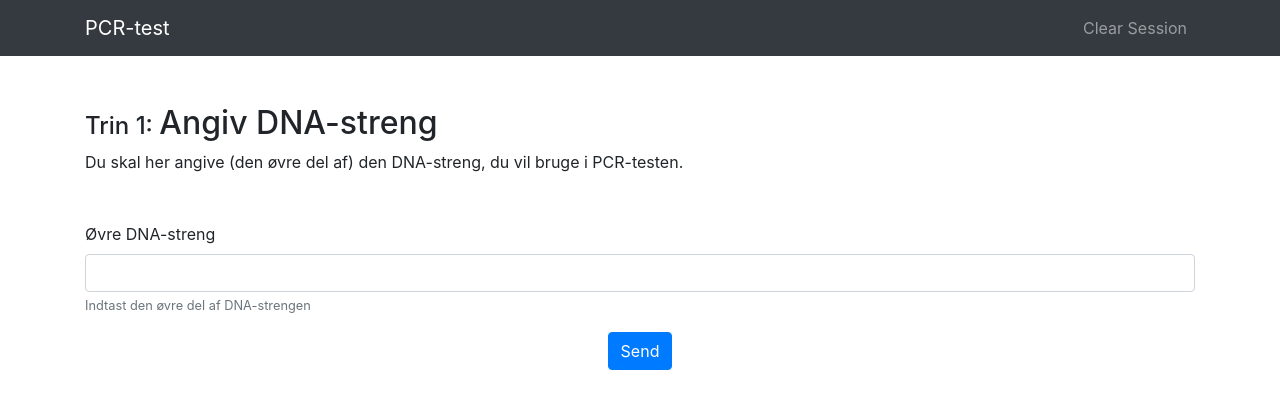
After one commit to DatalogiForAlle/pcr-test, a Django app: page /dna-input/ in a window 1280 px wide. The commit adds this page. Shown: the top 409 px of the page. Run offline with Django 3.2, Linux system fonts and the light colour scheme; some libraries are stand-ins or nearby versions.

Commit message:
DNA-input on separate page

```diff
--- a/pcrtest/forms.py
+++ b/pcrtest/forms.py
@@ -1,9 +1,28 @@
 from django import forms
 
+
+class DNAForm(forms.Form):
+
+    upper_dna = forms.CharField(label="Øvre DNA-streng", initial="",
+                          help_text="Indtast den øvre del af DNA-strengen")
+
+    def clean_upper_dna(self):
+        """
+        DNA string should only consist of A, C, T and G's
+        Length of DNA should be at least 5.
+        """
+        upper_dna = self.cleaned_data['upper_dna'].lower()
+        for letter in upper_dna:
+            if not letter in "actg":
+                raise forms.ValidationError(
+                    'DNA-strengen må kun indeholde bogstaverne A, C, G og T.')
+        if len(upper_dna) < 5:
+            raise forms.ValidationError(
+                'Din DNA-streng er for kort.')
+        return upper_dna
+
+
 class ForwardPrimerForm(forms.Form):
-
-    dna = forms.CharField(max_length=300, label="Øvre DNA-streng", initial="",
-                                    help_text="Indtast den øvre del af DNA-streng")
 
     start = forms.IntegerField(label="Primer start",
                                help_text="Ved hvilken baseposition (talt fra venstre) skal din primer begynde? Angiv et heltal på mindst 1.",
@@ -12,17 +31,9 @@ class ForwardPrimerForm(forms.Form):
     length = forms.IntegerField(label="Primer længde", min_value=5,
                                help_text="Hvor mange baser skal din forward primer bestå af? Angiv et heltal på mindst 5.")
 
-    def clean_dna(self):
-        """ DNA string should only consist of A, C, T and G's """
-        dna = self.cleaned_data['dna'].lower()
-        for letter in dna:
-            if not letter in "actg":
-                raise forms.ValidationError(
-                    'DNA-strengen må kun indeholde bogstaverne A, C, G og T.')
-        if len(dna)<5:
-            raise forms.ValidationError(
-                'Din DNA-streng er for kort.')
-        return dna
+    def __init__(self, dna_length, *args, **kwargs):
+        super(ForwardPrimerForm, self).__init__(*args, **kwargs)
+        self.dna_length = dna_length
 
     def clean(self):
         """
@@ -30,13 +41,12 @@ class ForwardPrimerForm(forms.Form):
         Error message will be shown on top of the form.
         """
         cleaned_data = super().clean()
-        length = cleaned_data.get("length")
-        start = cleaned_data.get("start")
-        dna = cleaned_data.get("dna")
+        length = cleaned_data.get("start")
+        start = cleaned_data.get("length")
 
-        if length and start and dna:
+        if length and start:
 
-           if start + length > len(dna) + 1:
+            if start + length > self.dna_length + 1:
                 raise forms.ValidationError(
                     "DNA-strengen er for kort til dine valg for primeren")
 
--- a/pcrtest/templates/pcrtest/base.html
+++ b/pcrtest/templates/pcrtest/base.html
@@ -21,8 +21,13 @@
             <button class="navbar-toggler" type="button" data-toggle="collapse" data-target="#navbarResponsive" aria-controls="navbarResponsive" aria-expanded="false" aria-label="Toggle navigation"><span class="navbar-toggler-icon"></span></button>
             <div class="collapse navbar-collapse" id="navbarResponsive">
                 <ul class="navbar-nav ml-auto">
+                    {% if request.session.upper_dna %}
+                        <li class="nav-item"><a class="nav-link" href="{% url 'dna-input' %}">DNA input</a></li>
+                    {% endif %}
+                    {% if request.session.forward_primer_start %}
+                        <li class="nav-item"><a class="nav-link" href="{% url 'forward-primer' %}">Forward primer</a></li>
+                    {% endif %}
                     {% if request.session.forward_primer_is_good %}
-                        <li class="nav-item"><a class="nav-link" href="{% url 'forward-primer' %}">Forward primer</a></li>
                         <li class="nav-item"><a class="nav-link" href="{% url 'reverse-primer' %}">Reverse primer</a></li>
                     {% endif %}
                     <li class="nav-item"><a class="nav-link" href="{% url 'clear-session' %}">Clear Session</a></li>
--- /dev/null
+++ b/pcrtest/templates/pcrtest/dna_input.html
@@ -0,0 +1,17 @@
+{% extends 'pcrtest/base.html' %}
+{% load crispy_forms_tags %}
+
+{% block content %}
+
+<h2 class="mt-5"><span class="h4">Trin 1: </span>Angiv DNA-streng</h2>
+<p>
+    Du skal her angive (den øvre del af) den DNA-streng, du vil bruge i PCR-testen.
+</p>
+<form action="" class="mt-5" method="POST" novalidate>
+    {% csrf_token %}
+    {{ form|crispy }}
+    <div class="d-flex justify-content-center mb-5">
+        <button type="submit" class="btn btn-primary">Send</button>
+    </div>
+</form>
+{% endblock content %}
--- a/pcrtest/templates/pcrtest/forward_include.html
+++ b/pcrtest/templates/pcrtest/forward_include.html
@@ -11,6 +11,8 @@
                     <td class="alert alert-warning font-weight-bold" style="border-radius:0; border:1px solid #D3D3D3">C</td>
                 {% elif i == 'g' %}
                     <td class="alert alert-danger font-weight-bold" style="border-radius:0; border:1px solid #D3D3D3">G</td>
+                {% elif i == '-' %}
+                    <td class="border"></td>
                 {% else %}
                     <td class="border"></td>
                 {% endif %}
--- a/pcrtest/urls.py
+++ b/pcrtest/urls.py
@@ -3,7 +3,8 @@ from django.urls import path
 from . import views
 
 urlpatterns = [
-    path('', views.home, name='home'),
+    path('', views.dna_input, name='dna_input'),
+    path('dna-input/', views.dna_input, name='dna-input'),
     path('forward-primer/', views.forward_primer, name='forward-primer'),
     path('reverse-primer/', views.reverse_primer, name='reverse-primer'),
     path('clear-session/', views.clear_session, name='clear-session')
--- a/pcrtest/views.py
+++ b/pcrtest/views.py
@@ -1,5 +1,5 @@
 from django.shortcuts import render, redirect
-from .forms import ForwardPrimerForm, ReversePrimerForm
+from .forms import DNAForm, ForwardPrimerForm, ReversePrimerForm
 from django.http import HttpResponseRedirect
 from django.urls import reverse
 from django.views.decorators.http import require_GET, require_POST
@@ -20,51 +20,103 @@ def count_substring(string, str_to_search_for):
     return count
 
 def inverse_string(some_string):
+    """ Helper function that returns DNA-inverse string of input DNA """
     result = ""
     for c in some_string:
         result += INVERSE_BASE[c]
     return result
 
-def home(request):
-    return HttpResponseRedirect(reverse('forward-primer'))
+
+def primer_dimer(primer):
+    """
+    Return True if the primer can bind to itself. False otherwise.
+    """
+    return False
 
 
-def clear_session(request):
+def hetero_dimer(forward_primer, reverse_primer):
+    """
+    Return True if the two primers can bind to each other.
+    """
+    return False
 
-    for var in ['upper_dna', 'forward_primer_length', 'reverse_primer_length', 'forward_primer_start', 'reverse_primer_start', 'forward_primer_is_good']:
+
+def clear_session_helper(request):
+    """ Helper function that clears all session variables """
+
+    for var in [
+        'upper_dna',
+        'forward_primer_length',
+        'reverse_primer_length',
+        'forward_primer_start',
+        'reverse_primer_start',
+        'forward_primer_is_good',
+        'forward_primer'
+    ]:
         if var in request.session:
             del request.session[var]
 
+def clear_session(request):
+    clear_session_helper(request)
     return redirect(reverse('forward-primer'))
 
-def forward_primer(request):
+def dna_input(request):
 
     if 'upper_dna' in request.session:
-        form = ForwardPrimerForm(
+        form = DNAForm(
             initial={
-                'dna':request.session['upper_dna'].upper(),
+                'upper_dna': request.session['upper_dna'].upper(),
+        })
+    else:
+        form = DNAForm()
+
+    if request.method == 'POST':
+
+        clear_session_helper(request)
+
+        form = DNAForm(request.POST)
+        if form.is_valid():
+            request.session['upper_dna'] = form.cleaned_data['upper_dna'].lower()
+            return redirect(reverse('forward-primer'))
+
+    context = {'form': form}
+
+    return render(request, "pcrtest/dna_input.html", context)
+
+
+def forward_primer(request):
+    if not 'upper_dna' in request.session:
+        return redirect(reverse('dna-input'))
+
+    upper_dna = request.session['upper_dna'].lower()
+    dna_length = len(upper_dna)
+
+    if 'forward_primer_start' in request.session:
+        form = ForwardPrimerForm(dna_length,
+            initial={
                 'start':request.session['forward_primer_start'],
                 'length':request.session['forward_primer_length']
                 })
     else:
-        form = ForwardPrimerForm()
+        form = ForwardPrimerForm(len(upper_dna))
+
     context = {}
-    context["range"] = range(36)
+    context['upper_dna'] = upper_dna
+    context['lower_dna'] = inverse_string(upper_dna)
+    context['forward_primer_to_show'] = "-" * dna_length
 
     if request.method == 'POST':
 
-        form = ForwardPrimerForm(request.POST)
+        form = ForwardPrimerForm(len(upper_dna), request.POST)
         if form.is_valid():
-            dna = form.cleaned_data['dna'].lower()
             primer_start = form.cleaned_data['start'] - 1
             primer_length = form.cleaned_data['length']
 
-            primer = dna[primer_start: primer_start + primer_length]
-            context['lower_dna'] = inverse_string(dna)
+            primer = upper_dna[primer_start: primer_start + primer_length]
 
             # Make the primer string to be shown on page
             context['forward_primer_to_show'] = " " * primer_start + primer + \
-                " " * (len(dna) - primer_start - primer_length)
+                " " * (len(upper_dna) - primer_start - primer_length)
 
             # Calculation of the primer's melting point
             num_c = primer.count('c')
@@ -80,20 +132,22 @@ def forward_primer(request):
             context['tail_count'] = tail_count
 
             # Calculate number of places the primer fits the lower DNA-string
-            context['occurences'] = count_substring(dna, primer)
+            context['occurences'] = count_substring(upper_dna, primer)
+
+            # Check for if the primer cant bind to itself
+            context['primer_dimer_condition'] = not primer_dimer(primer)
 
             # Does primer satisfy all criteria?
-            primer_is_good = (context['occurences'] == 1) and context['primer_tail_condition'] and context['good_melting_point']
+            primer_is_good = (context['occurences'] == 1) and context['primer_tail_condition'] and context['good_melting_point'] and context['primer_dimer_condition']
 
             # Store session variables
             request.session['forward_primer_is_good'] = primer_is_good
-            request.session['upper_dna'] = dna
             request.session['forward_primer_start'] = form.cleaned_data['start']
             request.session['forward_primer_length'] = form.cleaned_data['length']
-
+            request.session['forward_primer'] = primer
+            context['show_results'] = True
 
     context['form'] = form
-
 
     return render(request, "pcrtest/forward.html", context)
 
@@ -103,8 +157,6 @@ def reverse_primer(request):
         return HttpResponseRedirect(reverse('forward-primer'))
     if not request.session['forward_primer_is_good']:
         return HttpResponseRedirect(reverse('forward-primer'))
-
-
 
     forward_primer_start = int(request.session['forward_primer_start']) - 1
     forward_primer_length = int(request.session['forward_primer_length'])
@@ -126,7 +178,6 @@ def reverse_primer(request):
     else:
         form = ReversePrimerForm(len(upper_dna))
 
-
     context = {
         'upper_dna':upper_dna,
         'lower_dna':lower_dna,
@@ -142,11 +193,9 @@ def reverse_primer(request):
 
         if form.is_valid():
 
-
             reverse_primer_start = int(
                 request.GET['reverse_primer_start']) - 1
             reverse_primer_length = int(request.GET['reverse_primer_length'])
-
 
             reverse_primer_start_from_left = len(upper_dna) - reverse_primer_start - reverse_primer_length
             reverse_primer_end_from_left = len(upper_dna) - reverse_primer_start
@@ -173,9 +222,16 @@ def reverse_primer(request):
             # Calculate number of places the primer fits the lower DNA-string
             context['occurences'] = count_substring(lower_dna, reverse_primer)
 
+            # Check if the primer cant bind to itself
+            context['primer_dimer_condition'] = not primer_dimer(reverse_primer)
+
+            # Check if the primer can bind to the reverse primer
+            context['hetero_dimer_condition'] = not hetero_dimer(request.session['forward_primer'],
+                reverse_primer)
+
             # Does primer satisfy all criteria?
             context["reverse_primer_is_good"] = (
-                context['occurences'] == 1) and context['primer_tail_condition'] and context['good_melting_point']
+                context['occurences'] == 1) and context['primer_tail_condition'] and context['good_melting_point'] and context['hetero_dimer_condition']
 
 
     context['reverse_primer_to_show'] = reverse_primer_to_show
```
Also changed, not shown: pcrtest/templates/pcrtest/forward.html (+8 -7 lines), pcrtest/templates/pcrtest/reverse.html (+9 -9 lines).
